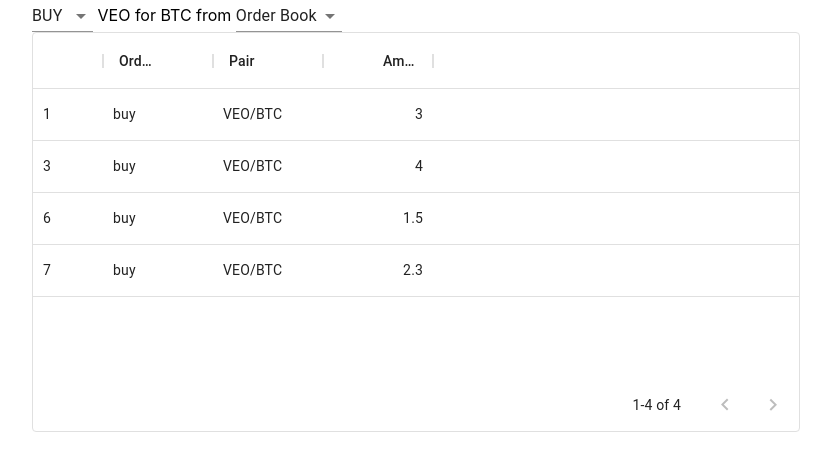
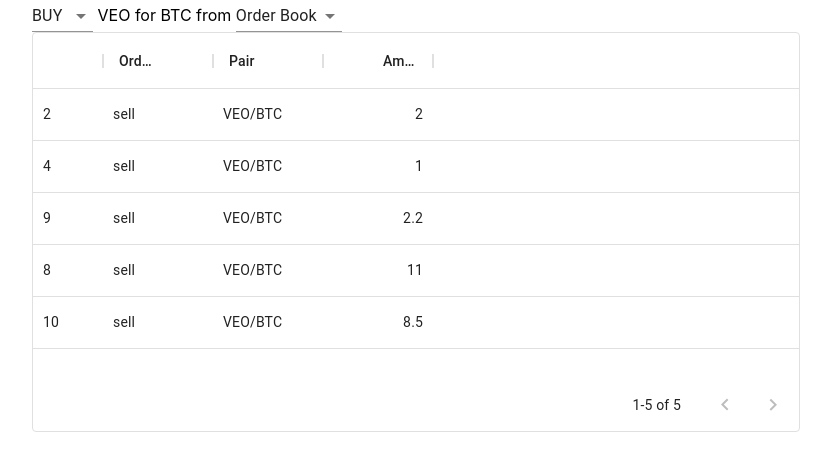
Before and after one commit to mkstra/dex, a React (Create React App) app: page / in a window 1280 px wide. Shown: the top 470 px of the page, without its empty margins (224-1055 px from the left). Built offline with nearby package versions, Linux system fonts and the light colour scheme.

Commit message:
flip sell/buy to match intent

```diff
--- a/src/OrderTable.js
+++ b/src/OrderTable.js
@@ -101,7 +101,7 @@ export default function DataTable() {
 
             :<DataGrid
             onRowSelected={({ data }) => setSelection(data)}
-            rows={rows.filter(({ orderType }) => buy ? orderType == "buy" : orderType == "sell")} columns={columns} pageSize={5} />
+            rows={rows.filter(({ orderType }) => buy ? orderType == "sell" : orderType == "buy")} columns={columns} pageSize={5} />
 
 
             }
```
